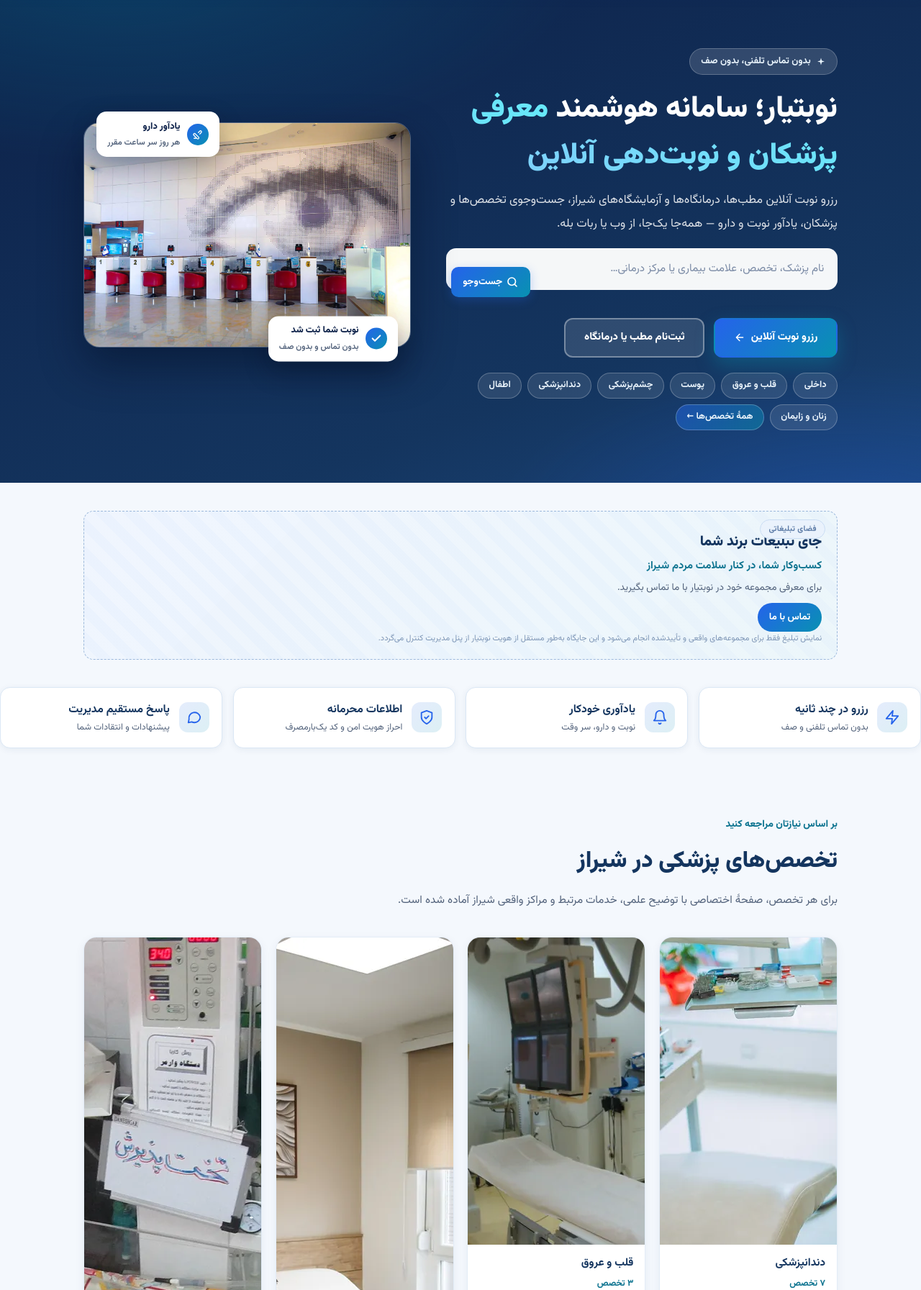
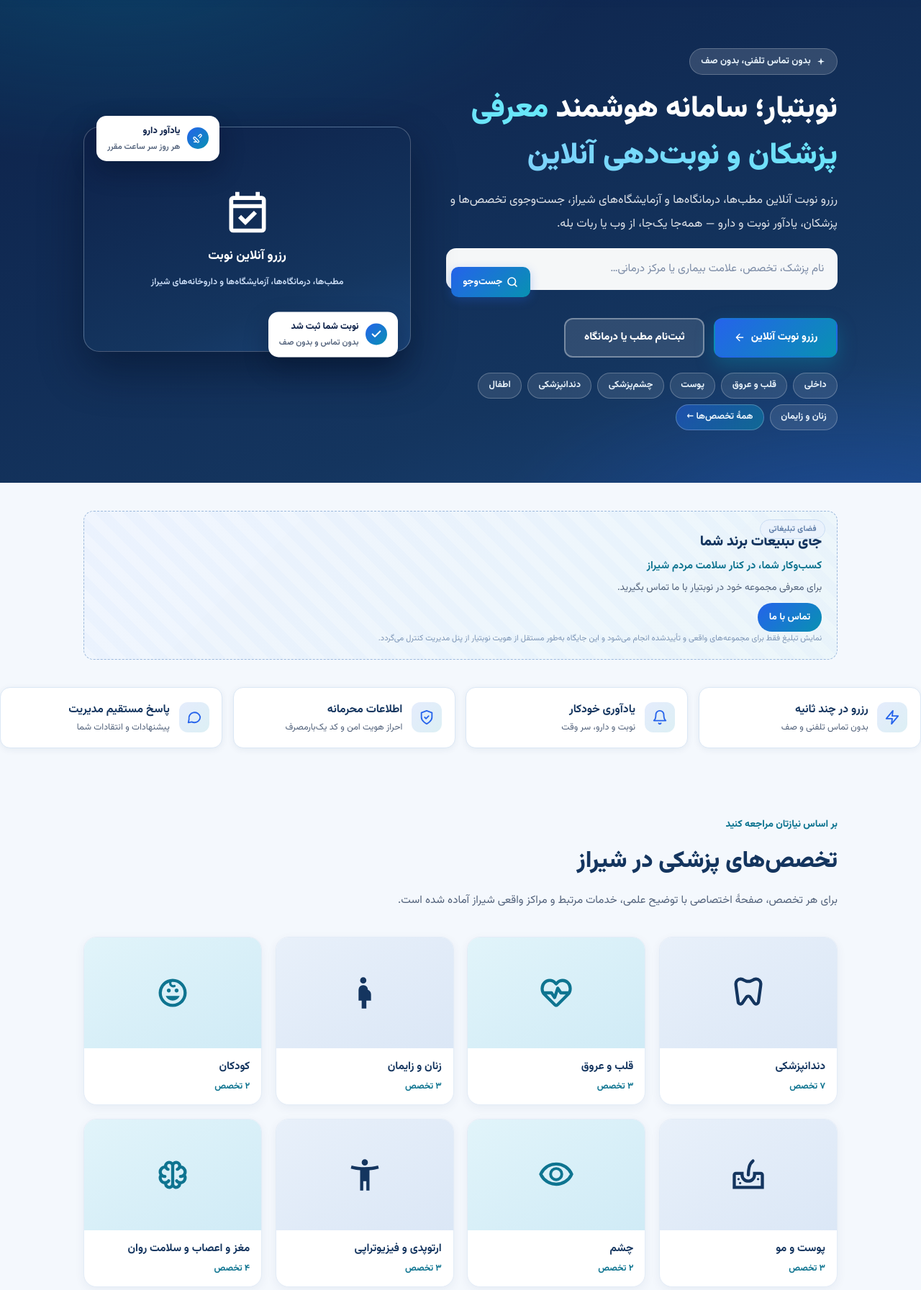
Before and after one commit to peymankhosravirad470-cell/nobatyar, a FastAPI app: page / in a window 1280 px wide. Shown: the part 220-2013 px from the top of the page at 72% size. Run offline with FastAPI, Linux system fonts and the light colour scheme; data comes from the database, SQL or seed files in the repository; data that the repository does not hold is empty; some libraries are stand-ins or nearby versions.

Commit message:
v0.15.1 (preview-only): حذف کامل همهٔ تصاویر سایت طبق دستور جدید کارفرما — هیچ عکس واقعی/AI/کارتونی
- هیرو، ۸ کارت تخصص، ۶ کارت خدمات، رویکرد، شیراز، کاورهای مجله (لیست/مقاله/مرتبط) و عکس پذیرش تماس: همه با بلوک رنگی برند (سرمه‌ای/فیروزه‌ای) + آیکون‌های خطی استاندارد Material Symbols Outlined رسمی (Apache 2.0) جایگزین شدند.
- ماژول img_ph.py: SVGهای رسمی بدون تغییر مسیر برداری + fallback امن.
- og:image مقالات به لوگوی برند تغییر کرد؛ خط اعتبارنامهٔ تصاویر عکس در فوتر با خط شفاف آیکون‌ها جایگزین شد.
- CSS: کامپوننت .imgph + نسخهٔ کش 0160 در همهٔ صفحات؛ APP_VERSION → 0.15.1.
- تست‌ها: ۶۷ گزاره سبز (شامل ۶ چک جدید «بدون عکس»). هیچ Push یا Deploy تولیدی انجام نشده است.

```diff
--- a/backend/frontend/static/css/style.css
+++ b/backend/frontend/static/css/style.css
@@ -1825,3 +1825,69 @@ a.feature-badge:hover { background: var(--teal-text); color: #fff; }
   .v15-hero-visual .fc-1 { top: auto; left: auto; right: 8px; }
   .v15-hero-visual .fc-2 { bottom: auto; right: auto; left: 8px; }
 }
+
+/* ================================================================
+   v0.15.1 — حذف کامل تصاویر طبق دستور کارفرما (فقط بلوک رنگی + آیکون استاندارد)
+   آیکون‌ها: Material Symbols Outlined رسمی (Apache 2.0) — هیچ عکس واقعی،
+   هیچ تصویر AI، هیچ شخصیت کارتونی. کلاس واحد: .imgph
+   ================================================================ */
+.imgph {
+  display: flex;
+  flex-direction: column;
+  align-items: center;
+  justify-content: center;
+  gap: .65rem;
+  text-align: center;
+  width: 100%;
+  user-select: none;
+}
+.imgph-ic { display: inline-flex; }
+.imgph-ic svg { width: 44px; height: 44px; }
+.imgph-label { color: #fff; font-weight: 800; font-size: .95rem; line-height: 1.8; padding: 0 1rem; }
+.imgph small { color: #cfe1fa; font-size: .78rem; font-weight: 600; }
+
+/* --- بلوک‌های تخصص‌ها و خدمات: تینت‌های پالت برند + آیکون سرمه‌ای/فیروزه‌ای --- */
+.v15-cat-img .imgph, .v15-service-img .imgph { aspect-ratio: 16 / 10; }
+.v15-cat-img .imgph-ic svg, .v15-service-img .imgph-ic svg { width: 52px; height: 52px; }
+.imgph-tint-a { background: linear-gradient(150deg, #e8f0fa, #dbe7f6); color: var(--primary); }
+.imgph-tint-b { background: linear-gradient(150deg, #e1f4fa, #d0ebf6); color: var(--teal-text); }
+
+/* --- کاورهای مجله: سرمه‌ای/فیروزه‌ای توپر + نام دسته روی بلوک --- */
+.mag-grid .imgph, .mag-article-cover.imgph { aspect-ratio: 16 / 9; }
+.v15-mag-img .imgph { aspect-ratio: 10 / 7; }
+.imgph-cover.ic-a { background: linear-gradient(160deg, var(--navy-900) 0%, var(--primary) 72%, #1a4478 100%); }
+.imgph-cover.ic-b { background: linear-gradient(160deg, #0b5568 0%, var(--teal) 85%); }
+.mag-grid .imgph-ic svg, .mag-article-cover .imgph-ic svg, .v15-mag-img .imgph-ic svg { width: 40px; height: 40px; opacity: .9; }
+.mag-grid .imgph-label, .mag-article-cover .imgph-label, .v15-mag-img .imgph-label { font-size: .88rem; }
+.mag-article-cover.imgph { border-radius: var(--radius); box-shadow: var(--shadow-md); margin-bottom: 1.2rem; }
+
+/* --- هیرو، رویکرد، شیراز، تماس: بلوک سرمه‌ای برند --- */
+.imgph-navy { background: linear-gradient(160deg, var(--navy-900) 0%, var(--primary) 72%, #1a4478 100%); }
+.v15-hero-visual .imgph {
+  aspect-ratio: 16 / 11;
+  border-radius: 22px;
+  border: 1px solid rgba(255,255,255,.25);
+  box-shadow: 0 26px 60px rgba(2,10,30,.45);
+}
+.v15-hero-visual .imgph-ic svg { width: 68px; height: 68px; }
+.v15-hero-visual .imgph-label { font-size: 1.08rem; }
+.v15-split-img .imgph, .split-2 .split-img .imgph {
+  aspect-ratio: 4 / 3;
+  border-radius: 20px;
+  border: 1px solid #e3ecf7;
+  box-shadow: 0 18px 44px rgba(20,53,95,.12);
+  padding: 1.2rem;
+}
+.split-2 .split-img .imgph { border-radius: var(--radius); }
+.v15-split-img .imgph-ic svg, .split-2 .split-img .imgph-ic svg { width: 58px; height: 58px; }
+
+/* --- هیرو مجله: گرادیان برند + آیکون بزرگ محو زیر متن --- */
+.mag-hero-ph {
+  width: 100%;
+  height: 240px;
+  display: flex;
+  align-items: center;
+  justify-content: center;
+  color: rgba(255,255,255,.4);
+}
+.mag-hero-ph svg { width: 88px; height: 88px; }
--- a/backend/frontend/templates/base.html
+++ b/backend/frontend/templates/base.html
@@ -20,7 +20,7 @@
   <link rel="apple-touch-icon" href="/static/img/apple-touch-icon.png">
   <link rel="preload" href="/static/fonts/Vazirmatn-Black.woff2?v=0150" as="font" type="font/woff2" crossorigin>
   <link rel="preload" href="/static/fonts/Vazirmatn-Regular.woff2?v=0150" as="font" type="font/woff2" crossorigin>
-  <link rel="stylesheet" href="/static/css/style.css?v=0150">
+  <link rel="stylesheet" href="/static/css/style.css?v=0160">
   {% block head_extra %}{% endblock %}
 </head>
 <body>
--- a/backend/frontend/templates/index.html
+++ b/backend/frontend/templates/index.html
@@ -28,8 +28,7 @@
   <!-- فونت وزیرمتن self-host — پیش‌بارگذاری وزن‌های اصلی -->
   <link rel="preload" href="/static/fonts/Vazirmatn-Black.woff2?v=0150" as="font" type="font/woff2" crossorigin>
   <link rel="preload" href="/static/fonts/Vazirmatn-Regular.woff2?v=0150" as="font" type="font/woff2" crossorigin>
-  <link rel="preload" href="/static/img/v0150/hero.webp" as="image" fetchpriority="high">
-  <link rel="stylesheet" href="/static/css/style.css?v=0150">
+  <link rel="stylesheet" href="/static/css/style.css?v=0160">
 
   <!-- Google tag (gtag.js) — Google Analytics -->
   <script async src="https://www.googletagmanager.com/gtag/js?id=G-NVWBWMF1E4"></script>
@@ -148,10 +147,12 @@
           </div>
         </div>
         <div class="v15-hero-visual">
-          <picture>
-            <source type="image/webp" srcset="/static/img/v0150/hero.webp">
-            <img src="/static/img/v0150/hero.jpg" alt="فضای پذیرش مرکز درمانی — بیمارستان فوق تخصصی چشم پزشکی بینا" width="1600" height="1011" fetchpriority="high">
-          </picture>
+          <!-- v0.15.1: تصویر هیرو حذف شد (دستور کارفرما — هیچ عکس واقعی/AI) -->
+          <div class="imgph imgph-navy" role="img" aria-label="نماد رزرو آنلاین نوبت">
+            <span class="imgph-ic">{{ ph_icon("event_available") }}</span>
+            <b class="imgph-label">رزرو آنلاین نوبت</b>
+            <small>مطب‌ها، درمانگاه‌ها، آزمایشگاه‌ها و داروخانه‌های شیراز</small>
+          </div>
           <div class="float-card fc-1" aria-hidden="true">
             <span class="fc-icon"><svg viewBox="0 0 24 24" width="16" height="16" fill="none" stroke="currentColor" stroke-width="3" stroke-linecap="round" stroke-linejoin="round"><path d="M20 6 9 17l-5-5"/></svg></span>
             <span>نوبت شما ثبت شد<small>بدون تماس و بدون صف</small></span>
@@ -230,10 +231,10 @@
           {% for c in featured_cats %}
           <a class="v15-cat-card" href="/specialties/{{ c.slug }}">
             <span class="v15-cat-img">
-              <picture>
-                <source type="image/webp" srcset="/static/img/v0150/{{ c.img }}.webp">
-                <img src="/static/img/v0150/{{ c.img }}.jpg" alt="{{ c.alt }}" loading="lazy" width="640" height="{{ c.img_h }}">
-              </picture>
+              <!-- v0.15.1: بلوک رنگی برند + آیکون خطی استاندارد (بدون عکس) -->
+              <span class="imgph imgph-cat imgph-tint-{{ 'b' if loop.index0 % 2 else 'a' }}">
+                <span class="imgph-ic">{{ ph_icon(c.icon_name) }}</span>
+              </span>
             </span>
             <b>{{ c.name }}</b>
             <span class="v15-cat-count">{{ c.count_fa }} تخصص</span>
@@ -256,50 +257,57 @@
         </div>
         <div class="v15-services">
           <a class="v15-service" href="/book">
-            <span class="v15-service-img"><picture>
-              <source type="image/webp" srcset="/static/img/v0150/clinic-waiting.webp">
-              <img src="/static/img/v0150/clinic-waiting.jpg" alt="فضای انتظار مطب و درمانگاه" loading="lazy" width="800" height="506">
-            </picture></span>
+            <span class="v15-service-img">
+              <!-- v0.15.1: بلوک رنگی برند + آیکون خطی استاندارد (بدون عکس) -->
+              <span class="imgph imgph-service imgph-tint-a">
+                <span class="imgph-ic">{{ ph_icon("medical_services") }}</span>
+              </span>
+            </span>
             <b>مطب‌ها و درمانگاه‌ها</b>
             <span>زمان‌های خالی واقعی تقویم هر مرکز، بدون تماس و صف</span>
           </a>
           <a class="v15-service" href="https://ble.ir/nobatyarshirazbot" target="_blank" rel="noopener">
-            <span class="v15-service-img"><picture>
-              <source type="image/webp" srcset="/static/img/v0150/lab.webp">
-              <img src="/static/img/v0150/lab.jpg" alt="آزمایشگاه علوم پزشکی — خدمات آزمایشگاهی" loading="lazy" width="800" height="449">
-            </picture></span>
+            <span class="v15-service-img">
+              <span class="imgph imgph-service imgph-tint-b">
+                <span class="imgph-ic">{{ ph_icon("science") }}</span>
+              </span>
+            </span>
             <b>آزمایشگاه‌ها</b>
             <span>خدمات آزمایشگاهی شیراز با مسیر مشخص برای نمونه‌گیری</span>
           </a>
           <a class="v15-service" href="/book">
-            <span class="v15-service-img"><picture>
-              <source type="image/webp" srcset="/static/img/v0150/mri.webp">
-              <img src="/static/img/v0150/mri.jpg" alt="دستگاه MRI در محیط بیمارستانی" loading="lazy" width="800" height="534">
-            </picture></span>
+            <span class="v15-service-img">
+              <span class="imgph imgph-service imgph-tint-a">
+                <span class="imgph-ic">{{ ph_icon("monitor_heart") }}</span>
+              </span>
+            </span>
             <b>تصویربرداری پزشکی</b>
             <span>MRI، CT، سونوگرافی و رادیولوژی در مراکز معتبر</span>
           </a>
           <a class="v15-service" href="https://ble.ir/nobatyarshirazbot" target="_blank" rel="noopener">
-            <span class="v15-service-img"><picture>
-              <source type="image/webp" srcset="/static/img/v0150/pharmacy.webp">
-              <img src="/static/img/v0150/pharmacy.jpg" alt="داروخانهٔ شبانه‌روزی ایرانی" loading="lazy" width="800" height="600">
-            </picture></span>
+            <span class="v15-service-img">
+              <span class="imgph imgph-service imgph-tint-b">
+                <span class="imgph-ic">{{ ph_icon("local_pharmacy") }}</span>
+              </span>
+            </span>
             <b>داروخانه‌ها</b>
             <span>یافتن داروخانه‌ها و یادآور مصرف دارو با ربات بله</span>
           </a>
           <a class="v15-service" href="/specialties/physiotherapy">
-            <span class="v15-service-img"><picture>
-              <source type="image/webp" srcset="/static/img/v0150/physio-clinic.webp">
-              <img src="/static/img/v0150/physio-clinic.jpg" alt="فضای کلینیک فیزیوتراپی و توان‌بخشی" loading="lazy" width="640" height="427">
-            </picture></span>
+            <span class="v15-service-img">
+              <span class="imgph imgph-service imgph-tint-a">
+                <span class="imgph-ic">{{ ph_icon("accessibility_new") }}</span>
+              </span>
+            </span>
             <b>فیزیوتراپی و توانبخشی</b>
             <span>مراکز فیزیوتراپی و کاردرمانی با برنامهٔ کاری شفاف</span>
           </a>
           <a class="v15-service" href="/specialties/hair-beauty">
-            <span class="v15-service-img"><picture>
-              <source type="image/webp" srcset="/static/img/v0150/beauty-clinic.webp">
-              <img src="/static/img/v0150/beauty-clinic.jpg" alt="اتاق خدمات پوست، مو و زیبایی" loading="lazy" width="640" height="443">
-            </picture></span>
+            <span class="v15-service-img">
+              <span class="imgph imgph-service imgph-tint-b">
+                <span class="imgph-ic">{{ ph_icon("spa") }}</span>
+              </span>
+            </span>
             <b>پوست، مو و زیبایی</b>
             <span>خدمات پوست و مو در کلینیک‌های دارای مجوز</span>
           </a>
@@ -367,23 +375,26 @@
           <a class="v15-btn v15-btn-primary" href="/book">شروع رزرو نوبت</a>
         </div>
         <div class="v15-split-img">
-          <picture>
-            <source type="image/webp" srcset="/static/img/v0150/staff.webp">
-            <img src="/static/img/v0150/staff.jpg" alt="پزشک ایرانی در محیط درمانی — معاینهٔ چشم‌پزشکی" loading="lazy" width="1200" height="900">
-          </picture>
+          <!-- v0.15.1: عکس پزشک حذف شد — بلوک رنگی برند + آیکون خطی استاندارد -->
+          <div class="imgph imgph-navy">
+            <span class="imgph-ic">{{ ph_icon("handshake") }}</span>
+            <b class="imgph-label">همراه مطب‌ها و مراکز درمانی شیراز</b>
+            <small>ثبت‌نام، تعریف نوبت و پنل اختصاصی مدیریت</small>
+          </div>
         </div>
       </div>
     </section>
 
-    <!-- ============ شیراز v0.15.0 — بیمارستان واقعی نمازی (با انتساب CC BY-SA 3.0) ============ -->
+    <!-- ============ شیراز v0.15.1 — بلوک رنگی برند (بدون عکس بیمارستان) ============ -->
     <section class="v15-section" id="shiraz" aria-label="نوبتیار و هویت شیراز">
       <div class="container v15-split v15-split-rev">
         <div class="v15-split-img">
-          <picture>
-            <source type="image/webp" srcset="/static/img/v0150/shiraz.webp">
-            <img src="/static/img/v0150/shiraz.jpg" alt="ورودی بیمارستان نمازی شیراز" loading="lazy" width="1200" height="900">
-          </picture>
-          <span class="v15-credit">تصویر: بیمارستان نمازی شیراز — Ahura21، CC BY-SA 3.0 (ویکی‌مدیا کامانز)</span>
+          <!-- v0.15.1: عکس بیمارستان حذف شد — بلوک رنگی برند + آیکون خطی استاندارد -->
+          <div class="imgph imgph-navy">
+            <span class="imgph-ic">{{ ph_icon("location_city") }}</span>
+            <b class="imgph-label">شیراز</b>
+            <small>سامانهٔ نوبت‌دهی آنلاین شهر</small>
+          </div>
         </div>
         <div>
           <span class="v15-kicker-dark">ساخته‌شده برای شیراز</span>
@@ -409,10 +420,13 @@
         <div class="v15-mag-grid">
           {% for a in articles %}
           <a class="v15-mag-card" href="/magazine/{{ a.slug }}">
-            <span class="v15-mag-img"><picture>
-              <source type="image/webp" srcset="{{ a.cover_webp }}">
-              <img src="{{ a.cover_jpg }}" alt="{{ a.title }}" loading="lazy" width="800" height="560">
-            </picture></span>
+            <span class="v15-mag-img">
+              <!-- v0.15.1: کاور مقاله حذف شد — بلوک رنگی با نام دسته (بدون عکس) -->
+              <span class="imgph imgph-cover {{ 'ic-b' if loop.index0 % 2 else 'ic-a' }}">
+                <span class="imgph-ic">{{ ph_icon("article") }}</span>
+                <b class="imgph-label">{{ a.category_fa }}</b>
+              </span>
+            </span>
             <span class="v15-mag-cat">{{ a.category_fa }}</span>
             <b>{{ a.title }}</b>
             <p>{{ a.summary }}</p>
@@ -548,7 +562,7 @@
       </div>
       <div class="footer-legal">
         <p class="footer-copyright"><b>{{ content.copyright }}</b></p>
-        <p class="footer-credits">اعتبار تصاویر: تصاویر این صفحه واقعی و دارای مجوز آزاد هستند — فهرست کامل پدیدآورنده و مجوز هر تصویر: <a href="/static/img/v0150/ATTRIBUTIONS.txt" rel="noopener">اعتبارنامهٔ تصاویر نوبتیار</a>.</p>
+        <p class="footer-credits">طبق دستور مرحلهٔ فعلی، همهٔ تصاویر محتوایی حذف و با بلوک‌های رنگی برند و آیکون‌های خطی استاندارد Material Symbols (Apache 2.0) جایگزین شده‌اند؛ تصاویر حرفه‌ای نهایی بعداً توسط طراح گرافیک از پنل «مدیریت تصاویر» جایگزین خواهد شد.</p>
         <nav class="footer-legal-links" aria-label="قوانین و سیاست‌ها">
           <a href="/terms">قوانین و شرایط استفاده</a>
           <a href="/privacy">حریم خصوصی</a>
--- a/backend/main.py
+++ b/backend/main.py
@@ -55,7 +55,7 @@ from catalog import router as catalog_router
 import site_content as site_content_mod  # v0.15.0: محتوای مدیر + کاتالوگ دیتابیسی + حسابرسی
 from site_content import router as site_router, admin_router as site_admin_router
 
-APP_VERSION = "0.15.0"
+APP_VERSION = "0.15.1"
 
 # v0.11.2: مستندات تعاملی (docs/redoc/openapi) در تولید به‌صورت پیش‌فرض بسته است
 # تا نقشهٔ کامل API در اختیار شناسایی خودکار مهاجم قرار نگیرد.
@@ -207,6 +207,11 @@ from fastapi.templating import Jinja2Templates  # noqa: E402
 from fastapi import Request as _Request  # noqa: E402
 TEMPLATES_DIR = os.path.join(FRONTEND_DIR, "templates")
 templates = Jinja2Templates(directory=TEMPLATES_DIR)
+
+# v0.15.1: حذف همهٔ تصاویر طبق دستور کارفرما — جایگزین: بلوک رنگی برند +
+# آیکون‌های خطی استاندارد Material Symbols (بدون عکس واقعی/AI/کارتونی).
+import img_ph as _img_ph  # noqa: E402
+templates.env.globals["ph_icon"] = _img_ph.icon
 
 
 def _not_found(request, message: str = "صفحه مورد نظر یافت نشد"):
@@ -364,7 +369,14 @@ def home(request: _Request, db: Session = Depends(get_db)):
     content = site_content_mod.get_site_content(db)
     counts = site_content_mod.db_category_counts(db)
 
-    # ---------- ۸ دستهٔ ویژهٔ صفحهٔ اصلی — تصویر واقعی هر دسته (گالری دارای مجوز) ----------
+    # ---------- ۸ دستهٔ ویژهٔ صفحهٔ اصلی — بلوک رنگی برند + آیکون خطی استاندارد
+    # (v0.15.1 — دستور کارفرما: حذف کامل تصاویر، بدون عکس واقعی/AI/کارتونی) ----------
+    _PH_ICON_BY_SLUG = {
+        "dentistry": "dentistry", "cardiology": "ecg_heart",
+        "obstetrics-gynecology": "pregnant_woman", "pediatrics": "child_care",
+        "dermatology": "dermatology", "ophthalmology": "visibility",
+        "orthopedics": "accessibility_new", "neurology": "neurology",
+    }
     _CATS = [
         ("دندانپزشکی", "dentistry", "dental", "اتاق درمان دندانپزشکی با یونیت واقعی", 427),
         ("قلب و عروق", "cardiology", "cardio", "اتاق آنژیوگرافی — محیط واقعی تشخیص و درمان قلب و عروق", 427),
@@ -377,7 +389,7 @@ def home(request: _Request, db: Session = Depends(get_db)):
     ]
     from fa_utils import fa_digits  # noqa: E402
     featured_cats = [{
-        "name": name, "slug": slug, "img": img, "alt": alt, "img_h": img_h,
+        "name": name, "slug": slug, "icon_name": _PH_ICON_BY_SLUG.get(slug, "medical_services"),
         "count_fa": fa_digits(counts.get(name, 0)),
     } for name, slug, img, alt, img_h in _CATS]
     spec_count = sum(counts.values())
```
Also changed, not shown: backend/frontend/contact.html (+6 -4 lines), backend/frontend/templates/magazine.html (+7 -2 lines), backend/frontend/templates/magazine_article.html (+11 -4 lines), backend/img_ph.py (added, +66 -0 lines), tests/test_v0150_redesign_admin.py (+30 -14 lines).
